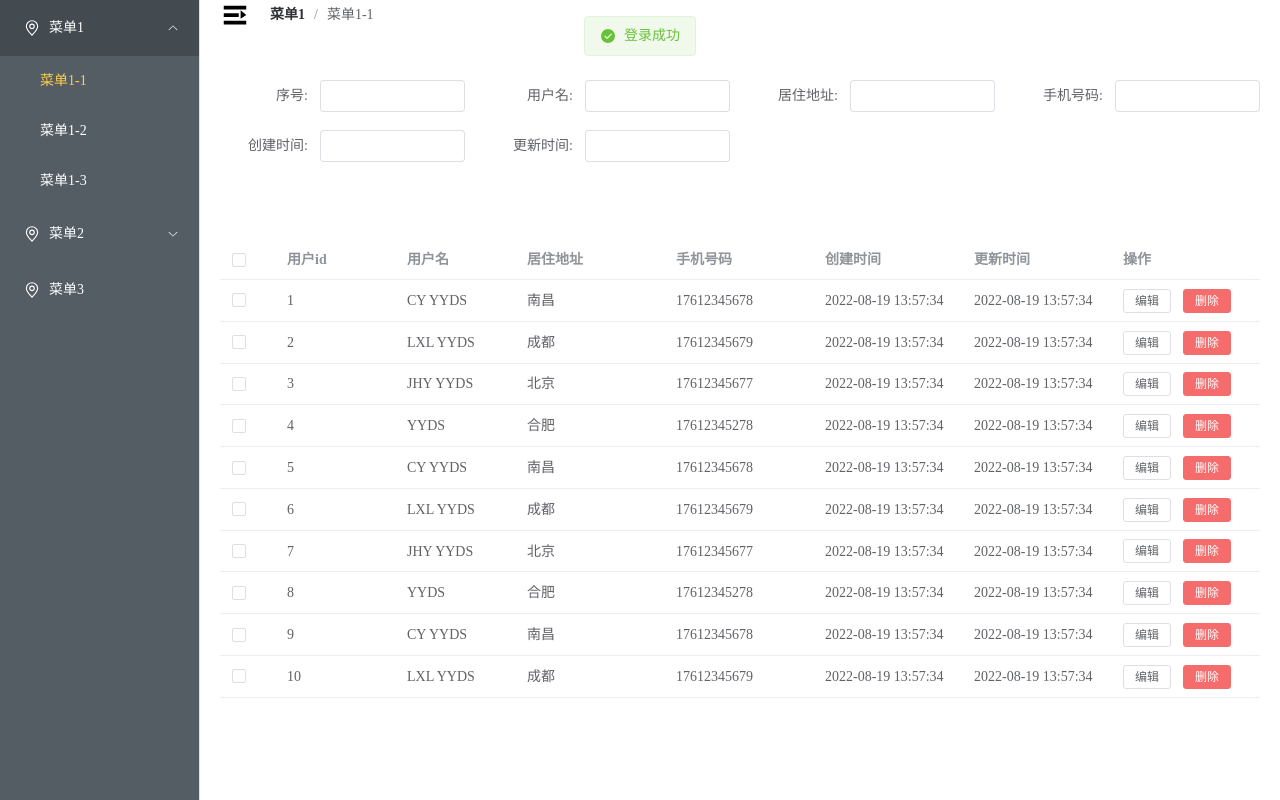
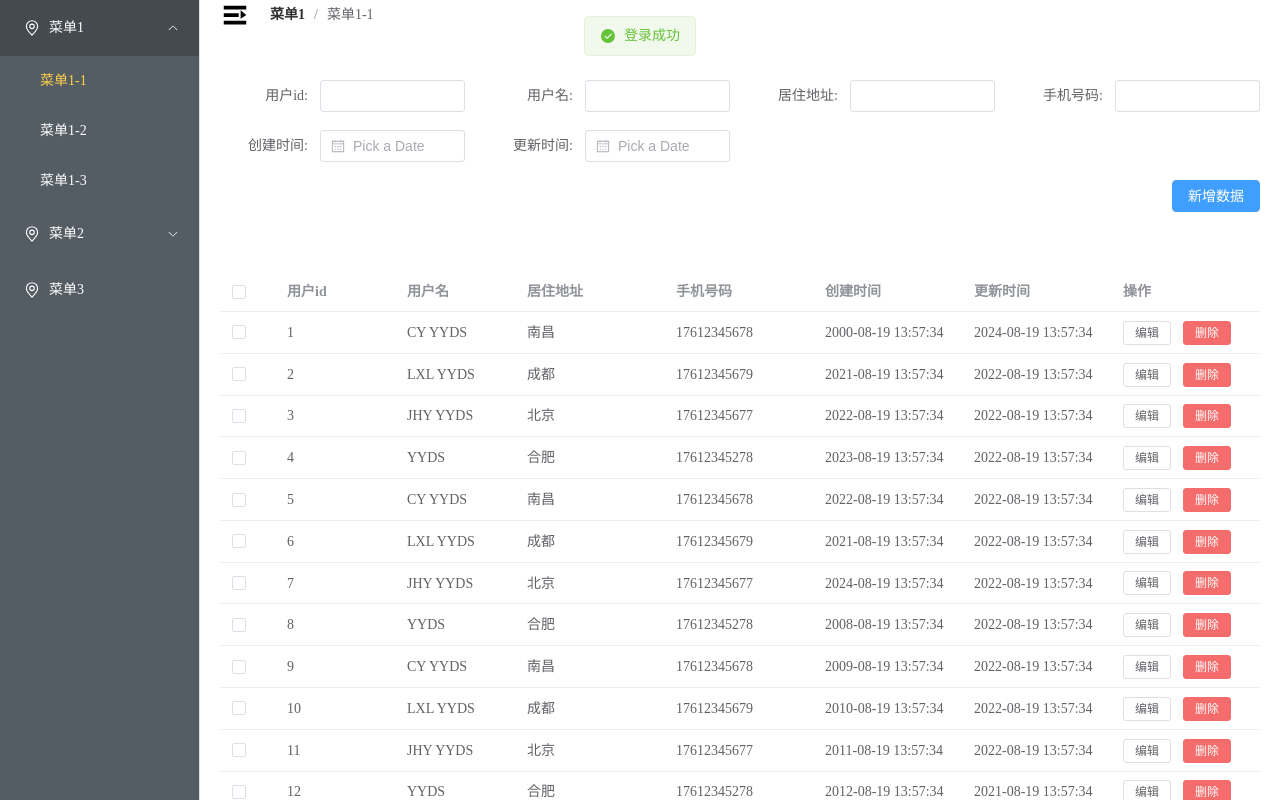
Before and after one commit to Sun-24816/back-admin-frontend, a Vue app: page /main/path1-1 in a window 1280 px wide. Both pictures are taken after a click on the button "点击登录". Built offline with nearby package versions, Linux system fonts and the light colour scheme.

Commit message:
feat: 完善table

```diff
--- a/src/base-ui/detail.vue
+++ /dev/null
@@ -1,35 +0,0 @@
-<template>
-  <div>
-    <el-form v-for="(value, key) in detailFormData" label-width="auto" style="max-width: 800px">
-      <el-form-item v-if="key.includes('Time')" label-position="right" :label="key + ':'" label-width="100px">
-        <el-date-picker
-          v-model="detailFormData[key]"
-          @change="(val) => handleFormInput(val, key)"
-          type="datetime"
-          placeholder="Pick a Date"
-          format="YYYY-MM-DD HH:mm:ss"
-          value-format="YYYY-MM-DD HH:mm:ss"
-          style="width: 400px"
-        />
-      </el-form-item>
-      <el-form-item v-else label-position="right" :label="key + ':'" label-width="100px">
-        <el-input v-model="detailFormData[key]" @input="(val) => handleFormInput(val, key)" style="width: 400px" />
-      </el-form-item>
-    </el-form>
-  </div>
-</template>
-
-<script setup>
-import { ref } from "vue";
-const props = defineProps(["modelValue"]);
-const emit = defineEmits(["update:modelValue"]);
-
-const detailFormData = ref({ ...props.modelValue });
-
-const handleFormInput = (value, key) => {
-  console.log(value);
-
-  emit("update:modelValue", { ...props.modelValue, [key]: value });
-};
-</script>
-<style scoped></style>
--- /dev/null
+++ b/src/base-ui/editDialog.vue
@@ -0,0 +1,53 @@
+<template>
+  <div>
+    <el-dialog v-model="isShowDialog" destroy-on-close @close="handleClose" title="编辑数据" width="500">
+      <el-form v-for="(value, key) in detailFormData" label-width="auto" style="max-width: 800px">
+        <el-form-item v-if="key.includes('Time')" label-position="right" :label="key + ':'" label-width="100px">
+          <el-date-picker
+            v-model="detailFormData[key]"
+            type="datetime"
+            placeholder="Pick a Date"
+            format="YYYY-MM-DD HH:mm:ss"
+            value-format="YYYY-MM-DD HH:mm:ss"
+            style="width: 400px"
+          />
+        </el-form-item>
+        <el-form-item v-else label-position="right" :label="key + ':'" label-width="100px">
+          <el-input :disabled="key === 'userId'" v-model="detailFormData[key]" style="width: 400px" />
+        </el-form-item>
+      </el-form>
+      <template #footer>
+        <div class="dialog-footer">
+          <el-button @click="handleCancel">取消</el-button>
+          <el-button type="primary" @click="handleConfirm"> 确定 </el-button>
+        </div>
+      </template>
+    </el-dialog>
+  </div>
+</template>
+
+<script setup>
+import { ref, watchEffect } from "vue";
+const props = defineProps(["isShow", "detailData"]);
+const emit = defineEmits(["editConfirm", "editDialogClose"]);
+const isShowDialog = ref(false);
+const detailFormData = ref({});
+
+const handleConfirm = () => {
+  emit("editConfirm", detailFormData.value);
+};
+const handleCancel = () => {
+  emit("editDialogClose");
+};
+const handleClose = () => {
+  emit("editDialogClose");
+};
+
+watchEffect(() => {
+  isShowDialog.value = props.isShow;
+});
+watchEffect(() => {
+  detailFormData.value = { ...props.detailData };
+});
+</script>
+<style scoped></style>
--- a/src/components/path1/path1-1.vue
+++ b/src/components/path1/path1-1.vue
@@ -4,13 +4,25 @@
       <el-row :gutter="20">
         <el-col v-for="item in columns" :key="item.title" :span="6">
           <el-form-item :label="item.title + ':'" label-width="100px">
-            <el-input v-model="selectForms[item.formItem]" />
+            <el-date-picker
+              v-if="item.formItem.includes('Time')"
+              v-model="selectForms[item.formItem]"
+              type="date"
+              placeholder="Pick a Date"
+              format="YYYY-MM-DD HH:mm:ss"
+              value-format="YYYY-MM-DD HH:mm:ss"
+              style="width: 400px"
+            />
+            <el-input v-else v-model="selectForms[item.formItem]" />
           </el-form-item>
         </el-col>
       </el-row>
     </el-form>
+    <div class="add-btn">
+      <el-button type="primary" @click="handleAddData">新增数据</el-button>
+    </div>
     <div class="table">
-      <el-table :data="tableData" height="600" style="width: 100%">
+      <el-table :data="tableData" v-loading="isLoading" height="600" style="width: 100%">
         <el-table-column type="selection" width="55" show-overflow-tooltip />
         <el-table-column label="用户id" width="120" show-overflow-tooltip>
           <template #default="scope">{{ scope.row.userId }}</template>
@@ -40,25 +52,22 @@
         @current-change="handleCurrentChange"
       />
     </div>
-    <el-dialog v-model="detailDialogVisible" title="编辑数据" width="500">
-      <detail v-model="detailData"></detail>
-      <template #footer>
-        <div class="dialog-footer">
-          <el-button @click="detailDialogVisible = false">取消</el-button>
-          <el-button type="primary" @click="handleConfirm"> 确定 </el-button>
-        </div>
-      </template>
-    </el-dialog>
+    <editDialog
+      :isShow="detailDialogVisible"
+      :detailData="propDetailData"
+      @editDialogClose="handleEditDialogClose"
+      @editConfirm="handleEditConfirm"
+    ></editDialog>
   </div>
 </template>
 
 <script setup>
 import { ref, watchEffect } from "vue";
 
-import detail from "../../base-ui/detail.vue";
+import editDialog from "../../base-ui/editDialog.vue";
 
 const columns = [
-  { title: "序号", formItem: "userId" },
+  { title: "用户id", formItem: "userId" },
   { title: "用户名", formItem: "name" },
   { title: "居住地址", formItem: "address" },
   { title: "手机号码", formItem: "telephone" },
@@ -71,15 +80,15 @@ const data = [
     name: "CY YYDS",
     address: "南昌",
     telephone: "17612345678",
-    createTime: "2022-08-19 13:57:34",
-    updateTime: "2022-08-19 13:57:34",
+    createTime: "2000-08-19 13:57:34",
+    updateTime: "2024-08-19 13:57:34",
   },
   {
     userId: 2,
     name: "LXL YYDS",
     address: "成都",
     telephone: "17612345679",
-    createTime: "2022-08-19 13:57:34",
+    createTime: "2021-08-19 13:57:34",
     updateTime: "2022-08-19 13:57:34",
   },
   {
@@ -95,7 +104,7 @@ const data = [
     name: "YYDS",
     address: "合肥",
     telephone: "17612345278",
-    createTime: "2022-08-19 13:57:34",
+    createTime: "2023-08-19 13:57:34",
     updateTime: "2022-08-19 13:57:34",
   },
   {
@@ -111,7 +120,7 @@ const data = [
     name: "LXL YYDS",
     address: "成都",
     telephone: "17612345679",
-    createTime: "2022-08-19 13:57:34",
+    createTime: "2021-08-19 13:57:34",
     updateTime: "2022-08-19 13:57:34",
   },
   {
@@ -119,7 +128,7 @@ const data = [
     name: "JHY YYDS",
     address: "北京",
     telephone: "17612345677",
-    createTime: "2022-08-19 13:57:34",
+    createTime: "2024-08-19 13:57:34",
     updateTime: "2022-08-19 13:57:34",
   },
   {
@@ -127,7 +136,7 @@ const data = [
     name: "YYDS",
     address: "合肥",
     telephone: "17612345278",
-    createTime: "2022-08-19 13:57:34",
+    createTime: "2008-08-19 13:57:34",
     updateTime: "2022-08-19 13:57:34",
   },
   {
@@ -135,7 +144,7 @@ const data = [
     name: "CY YYDS",
     address: "南昌",
     telephone: "17612345678",
-    createTime: "2022-08-19 13:57:34",
+    createTime: "2009-08-19 13:57:34",
     updateTime: "2022-08-19 13:57:34",
   },
   {
@@ -143,7 +152,7 @@ const data = [
     name: "LXL YYDS",
     address: "成都",
     telephone: "17612345679",
-    createTime: "2022-08-19 13:57:34",
+    createTime: "2010-08-19 13:57:34",
     updateTime: "2022-08-19 13:57:34",
   },
   {
@@ -151,7 +160,7 @@ const data = [
     name: "JHY YYDS",
     address: "北京",
     telephone: "17612345677",
-    createTime: "2022-08-19 13:57:34",
+    createTime: "2011-08-19 13:57:34",
     updateTime: "2022-08-19 13:57:34",
   },
   {
@@ -159,8 +168,8 @@ const data = [
     name: "YYDS",
     address: "合肥",
     telephone: "17612345278",
-    createTime: "2022-08-19 13:57:34",
-    updateTime: "2022-08-19 13:57:34",
+    createTime: "2012-08-19 13:57:34",
+    updateTime: "2021-08-19 13:57:34",
   },
 ];
 
@@ -179,8 +188,23 @@ const paginationInfo = ref({
   pageSize: 10,
   pageSizeDefine: [10, 20, 30],
 });
+//实际的详情数据
 const detailData = ref({});
+
+//传给组件的
+const propDetailData = ref({});
+
 const detailDialogVisible = ref(false);
+const isLoading = ref(false);
+
+const handleEditDialogClose = () => {
+  detailDialogVisible.value = false;
+};
+const handleEditConfirm = (detail) => {
+  detailDialogVisible.value = false;
+  detailData.value = detail;
+};
+const handleAddData = () => {};
 
 const handleSizeChange = (currentSize) => {
   console.log(currentSize, "currentSize");
@@ -195,40 +219,76 @@ const handleCurrentChange = (currentPage) => {
 };
 
 const handleEdit = (index, rowData) => {
-  detailData.value = rowData;
+  propDetailData.value = rowData;
   detailDialogVisible.value = true;
 };
 
 const handleDelete = (index) => {
+  isLoading.value = true;
   //模拟删除时 发送网络请求 并且重新拉取table列表的过程
   const startIndex = (paginationInfo.value.currentPage - 1) * paginationInfo.value.pageSize + index;
   data.splice(startIndex, 1);
   getTableData();
   paginationInfo.value.totalNum = data.length;
-};
-
-const handleConfirm = () => {
-  detailDialogVisible.value = false;
+  //延时1s模拟发送网络请求的时间
+  setTimeout(() => {
+    isLoading.value = false;
+  }, 1000);
 };
 
 const getTableData = () => {
+  isLoading.value = true;
   //模拟发送网络请求获取table data数据
   const startIndex = (paginationInfo.value.currentPage - 1) * paginationInfo.value.pageSize;
   tableData.value = data.slice(startIndex, startIndex + paginationInfo.value.pageSize);
+  //延时1s模拟发送网络请求的时间
+  setTimeout(() => {
+    isLoading.value = false;
+  }, 1000);
 };
 
 watchEffect(() => {
-  //筛选表单数据发生改变 就发送网络请求
-  if (selectForms.value.userId) {
-    console.log("abc");
-  }
+  isLoading.value = true;
+  //筛选非空的字段
+  const notEmptyKeyData = [];
+  Object.keys(selectForms.value).map((key) => {
+    if (selectForms.value[key]) {
+      notEmptyKeyData.push(key);
+    }
+  });
+
+  //对非空字段过滤
+  const filterFn = (item) => {
+    let filters = true;
+    notEmptyKeyData.map((key) => {
+      if (key.includes("Time")) {
+        //对时间进行特殊处理 筛选出当天的数据即可 而不是精确到每秒
+        filters = filters && item[key].includes(selectForms.value[key].split(" ")[0]);
+      } else {
+        filters = filters && item[key].includes(selectForms.value[key]);
+      }
+    });
+    return filters;
+  };
+  tableData.value = data.filter(filterFn);
+  //延时1s模拟发送网络请求的时间
+  setTimeout(() => {
+    isLoading.value = false;
+  }, 1000);
 });
 
 watchEffect(() => {
   console.log(detailData, "detailData");
   //编辑时detailData发生改变 此时table应重新请求列表 模拟发送网络重新请求列表 列表数据改变的过程
-  const index = tableData.value.findIndex((item) => item.userId === detailData.value.userId);
-  tableData.value[index] = detailData.value;
+  isLoading.value = true;
+  const tableDataIndex = tableData.value.findIndex((item) => item.userId === detailData.value.userId);
+  const dataIndex = data.findIndex((item) => item.userId === detailData.value.userId);
+  tableData.value[tableDataIndex] = detailData.value;
+  data[dataIndex] = detailData.value;
+  //延时1s模拟发送网络请求的时间
+  setTimeout(() => {
+    isLoading.value = false;
+  }, 1000);
 });
 </script>
 <style scoped>
@@ -246,4 +306,9 @@ watchEffect(() => {
   display: flex;
   justify-content: end;
 }
+.add-btn {
+  width: 100%;
+  display: flex;
+  justify-content: end;
+}
 </style>
--- a/src/main.js
+++ b/src/main.js
@@ -3,6 +3,7 @@ import App from "./App.vue";
 import router from "./router";
 import store from "./store";
 import ElementPlus from "element-plus";
+import zhCn from "element-plus/es/locale/lang/zh-cn";
 import "element-plus/dist/index.css";
 import * as ElementPlusIconsVue from "@element-plus/icons-vue";
 
@@ -10,4 +11,10 @@ const app = createApp(App);
 for (const [key, component] of Object.entries(ElementPlusIconsVue)) {
   app.component(key, component);
 }
-app.use(store).use(router).use(ElementPlus).mount("#app");
+app
+  .use(store)
+  .use(router)
+  .use(ElementPlus, {
+    locale: zhCn,
+  })
+  .mount("#app");
```
